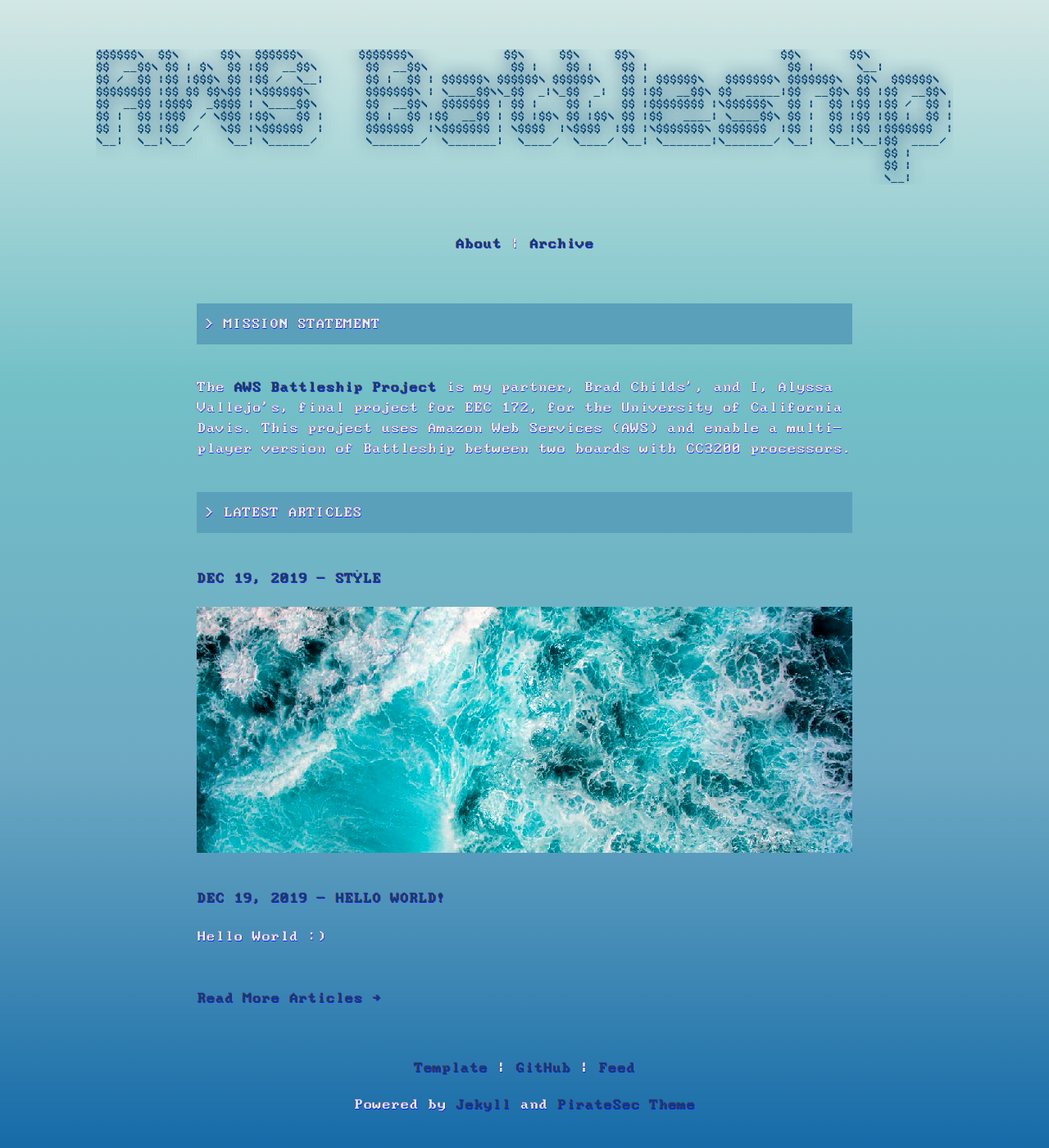
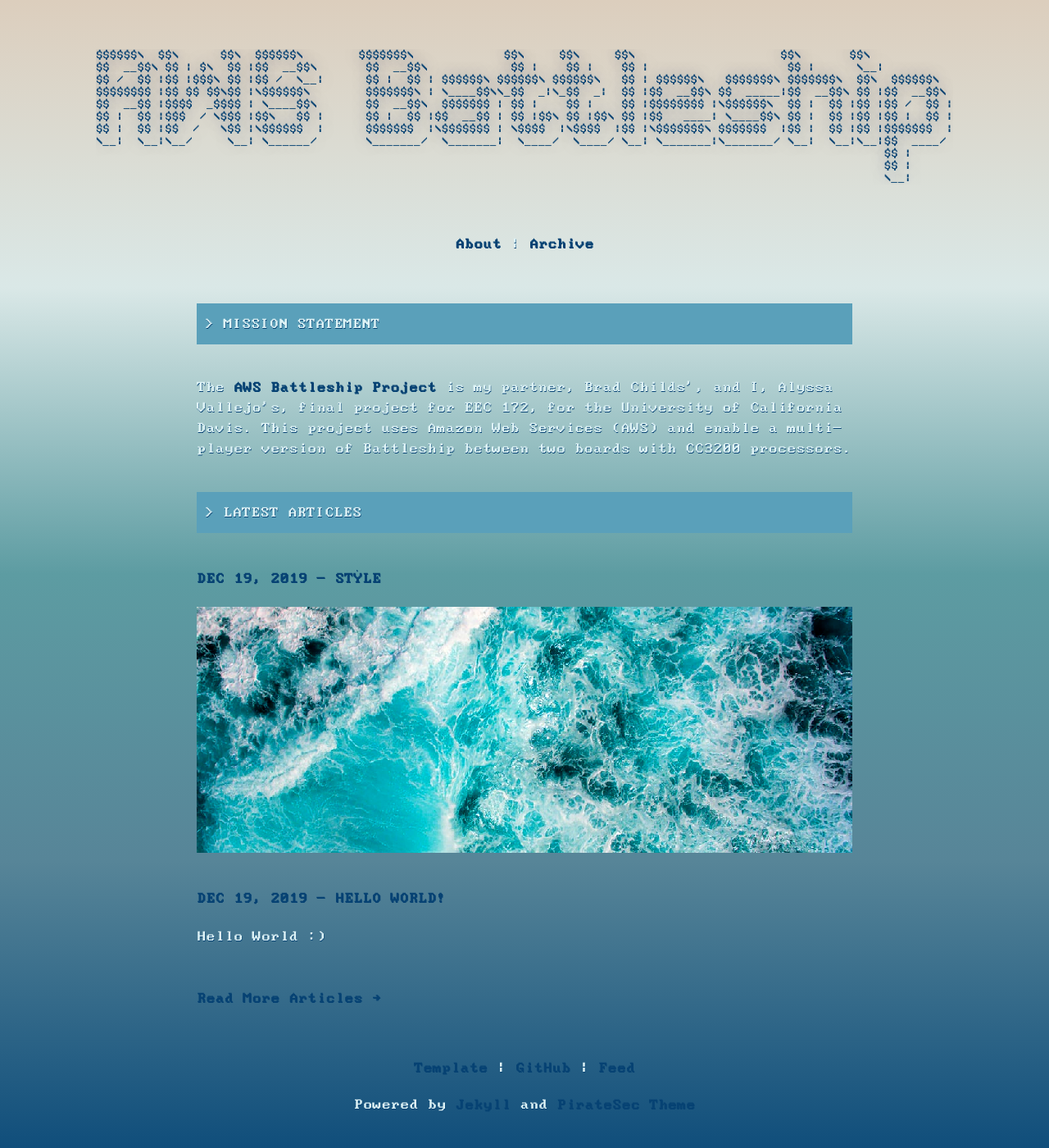
Before and after one commit to AV-CompSci-Mage/aws-battleship, a Jekyll site: the page built from index.html, in a window 1280 px wide. Shown: the whole page at 82% size. Built offline with Jekyll 4.4.1, drawn with Linux system fonts in a browser that asks for light colours.

Commit message:
fixing text shadow and gradient

```diff
--- a/_sass/main.scss
+++ b/_sass/main.scss
@@ -3,12 +3,12 @@
 // color scheme - Navy and Ivory by hal - https://terminal.sexy/#Ahsh6N_WAyw2wkVOfL-einpjLjNA_1h5RLWx8vG5Bl9z71hHotmxvrCQYXeN_5mhntnY9vbJ
 
 :root {
-  --background-color: rgb(167, 213, 210);
+  --background-color: rgb(180, 213, 211);
   --foreground-color: rgb(90, 160, 186);
   --foreground-color-transparent: rgba(90, 160, 186, 0.537);
   --text-color: rgb(222,243,246);
   --link-color: rgb(6,66,115);
-  --link-color-transparent: rgba(6, 66, 115);
+  --link-color-transparent: rgba(6, 66, 115, 0.379);
   --success-color: rgb(29,162,216);
   --info-color: rgb(233, 227, 142);
   --warn-color: rgb(238, 176, 62);
@@ -141,10 +141,9 @@ body {
   height: 100%;
   color: var(--text-color);
   text-shadow:
-    0.50px 0.50px 0.01rem var(--blue-shift),
-    -0.50px -0.50px 0.01rem var(--red-shift);
-  background: linear-gradient(rgb(211, 231, 229), rgb(115, 192, 199),
-  rgb(109, 169, 195), rgb(22, 107, 168));
+    0.50px 0.50px 0.01rem var(--link-color);
+  background: linear-gradient(rgb(220, 206, 189),rgb(218, 232, 231), rgb(93, 156, 162),
+  rgb(87, 133, 152), rgb(16, 78, 123));
   overscroll-behavior: auto;
 }
 
```
